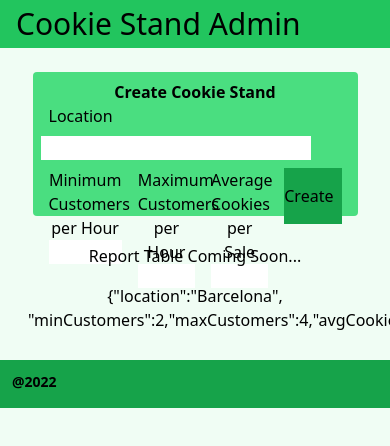
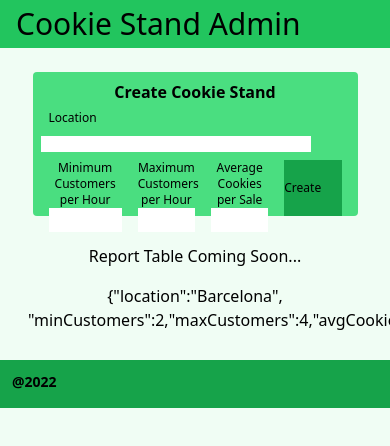
Before and after one commit to brannonstarnes/cookie-stand-admin, a Next.js app: page / in a window 390 px wide. Shown: the top 446 px of the page. Built offline with nearby package versions, Linux system fonts and the light colour scheme.

Commit message:
added breakpoints to Form input labels

```diff
--- a/pages/index.js
+++ b/pages/index.js
@@ -31,29 +31,37 @@ function Form() {
       <div className=" h-36 w-5/6 bg-green-400 mx-auto mt-6 rounded">
         <h2 className="text-center pt-2 font-bold">Create Cookie Stand</h2>
 
-        <label className="pl-4 pr-2 w-full">
+        <label className="pl-4 pr-2 w-full text-xs md:text-base">
           Location
           <input type="text" className="w-5/6 m-2"></input>
         </label>
 
         <div className="flex flex-row pl-4 pr-4">
           <div className="w-1/4">
-            <p className="text-center">Minimum Customers per Hour</p>
+            <p className="text-center text-xs md:text-base">
+              Minimum Customers per Hour
+            </p>
             <input type="integer" className="w-full"></input>
           </div>
 
           <div className="pl-4 w-1/4">
-            <p className="text-center">Maximum Customers per Hour</p>
+            <p className="text-center text-xs md:text-base">
+              Maximum Customers per Hour
+            </p>
             <input type="integer" className="w-full"></input>
           </div>
 
           <div className="pl-4 w-1/4">
-            <p className="text-center">Average Cookies per Sale</p>
+            <p className="text-center text-xs md:text-base">
+              Average Cookies per Sale
+            </p>
             <input type="integer" className="w-full"></input>
           </div>
 
           <div className="pl-4 w-1/4">
-            <button className="bg-green-600 w-full pr-6 h-14">Create</button>
+            <button className="bg-green-600 w-full pr-6 h-14 text-xs md:text-base">
+              Create
+            </button>
           </div>
         </div>
       </div>
```
